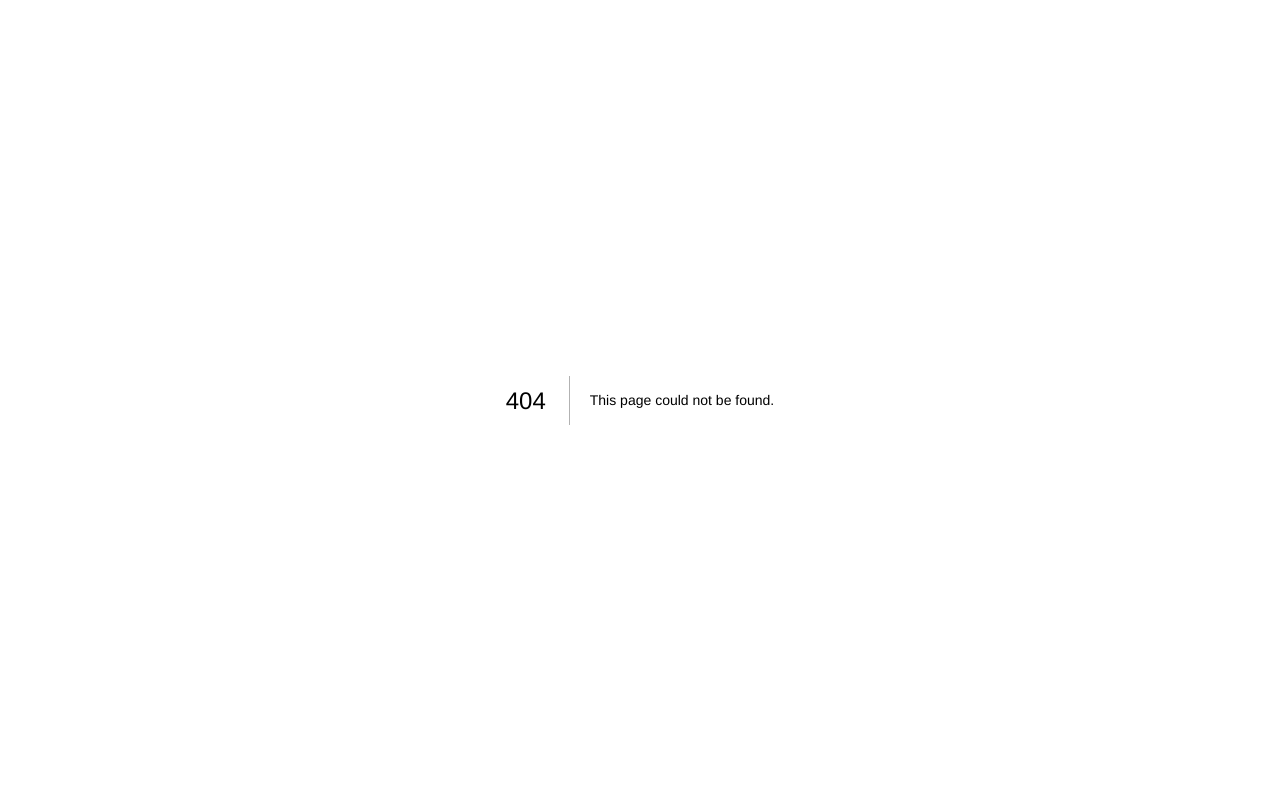
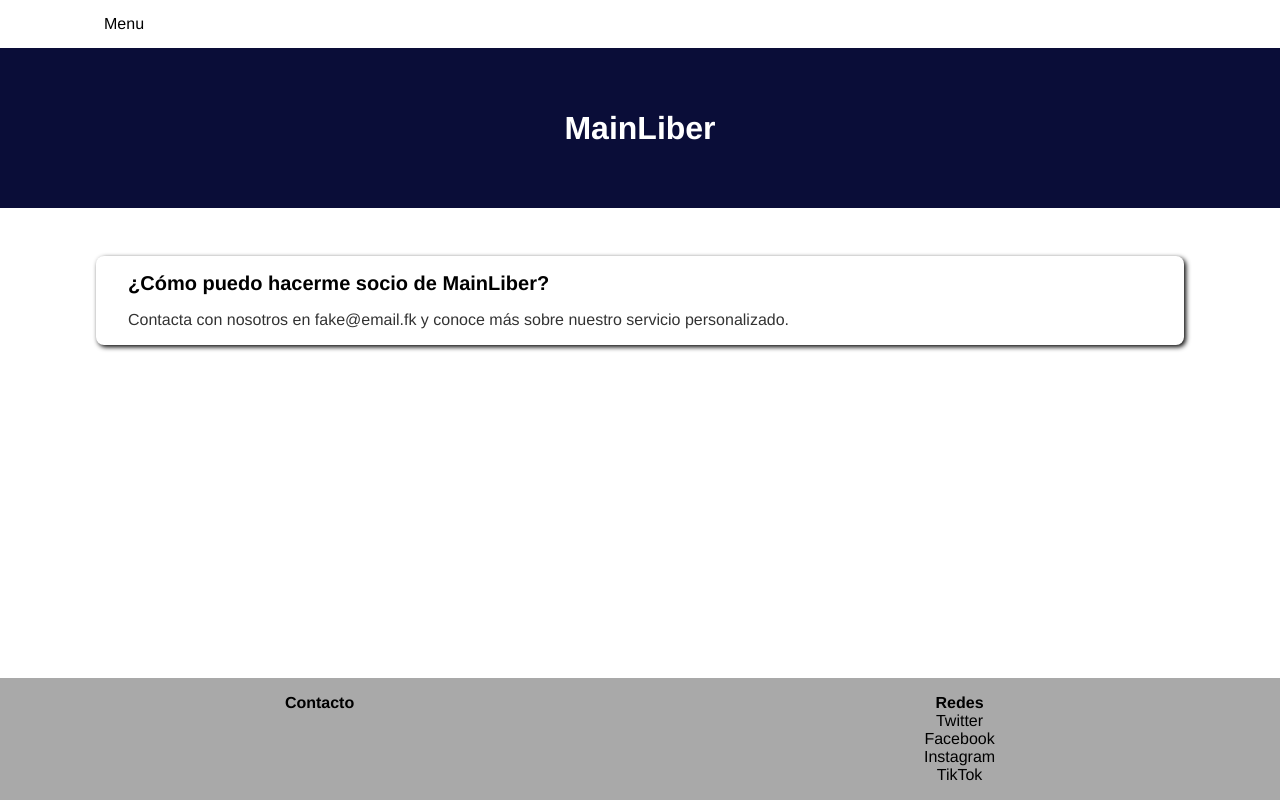
Before and after one commit to joseignacioLS/next-mainliber, a Next.js app: page /faq in a window 1280 px wide. Before the commit this address had no page. Built offline with nearby package versions, Linux system fonts and the light colour scheme; no server answers.

Commit message:
add faq and include more personalization in questions

```diff
--- a/src/components/Header/_menu.tsx
+++ b/src/components/Header/_menu.tsx
@@ -15,6 +15,7 @@ const Menu = () => {
     {isMenuShown && <div className={styles.links}>
       <Link href="/">Home</Link>
       <Link href="/consultas">Consultas</Link>
+      <Link href="/faq">FAQ</Link>
     </div>}
   </div>
 }
--- a/src/pages/consultas/_question.tsx
+++ b/src/pages/consultas/_question.tsx
@@ -7,14 +7,23 @@ const Question = ({
   question,
   answer,
   image = "/assets/iconos/test.png",
+  showAvatar = true,
 }: {
   question: string;
   answer: string | undefined;
   image?: string;
+  showAvatar?: boolean;
 }) => {
   return (
     <div className={styles.questionItem}>
-      <Avatar className={styles.user} picture={image} height={6} name="user"></Avatar>
+      {showAvatar && (
+        <Avatar
+          className={styles.user}
+          picture={image}
+          height={6}
+          name="user"
+        ></Avatar>
+      )}
       <span className={styles.question}>{question}</span>
       <span
         className={`${styles.answer} ${
--- /dev/null
+++ b/src/pages/faq/index.tsx
@@ -0,0 +1,27 @@
+import Footer from "@/components/Footer/_footer";
+import Header from "@/components/Header/_header";
+import React from "react";
+import Question from "../consultas/_question";
+
+const questions = [
+  {
+    question: "¿Cómo puedo hacerme socio de MainLiber?",
+    answer:"Contacta con nosotros en fake@email.fk y conoce más sobre nuestro servicio personalizado."
+  }
+]
+
+const FAQ = () => {
+  return (
+    <div className="layout">
+      <Header></Header>
+      <main>
+        {questions.map(question => {
+          return <Question key={question.question} question={question.question} answer={question.answer} showAvatar={false}></Question>
+        })}
+      </main>
+      <Footer></Footer>
+    </div>
+  );
+};
+
+export default FAQ;
```
